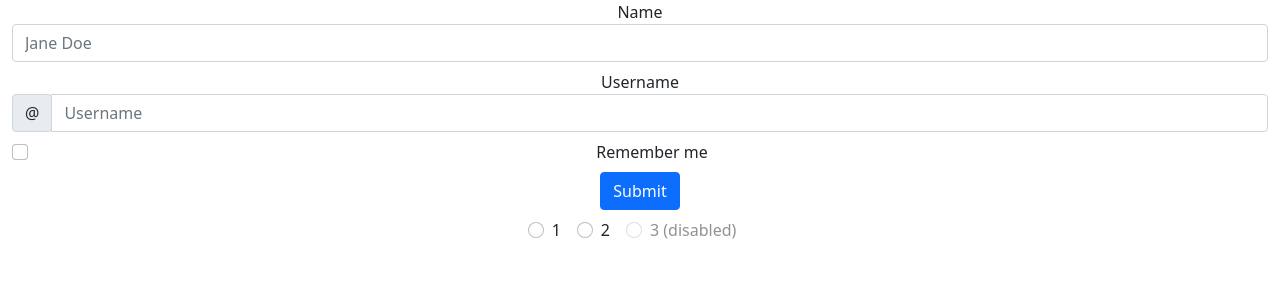
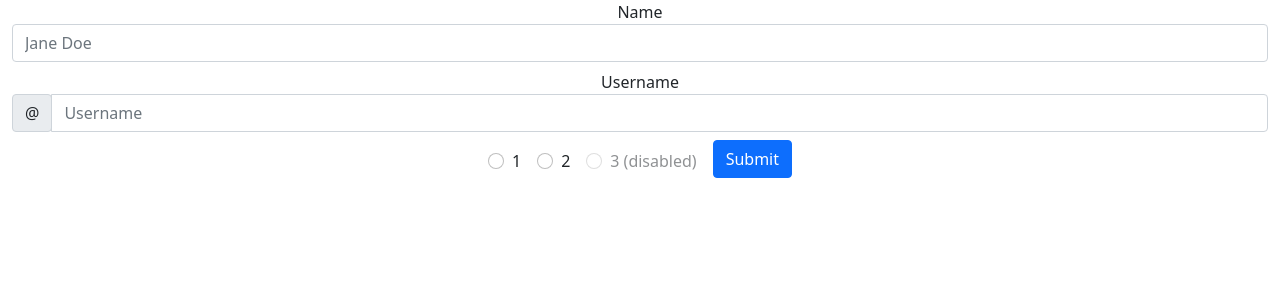
Before and after one commit to norwinx1/form, a React (Create React App) app: page / in a window 1280 px wide. Shown: the top 300 px of the page. Built offline with nearby package versions, Linux system fonts and the light colour scheme.

Commit message:
arranged button

```diff
--- a/src/App.js
+++ b/src/App.js
@@ -16,15 +16,6 @@ function App() {
           </div>
           <input type ="text" class ="form-control" id="inlineFormInputGroupUsername2" placeholder="Username"/>
           </div>
-
-          <div class ="form-check mb-2 mr-sm-2">
-          <input class ="form-check-input" type ="checkbox" id="inlineFormCheck"/>
-          <label class ="form-check-label" for="inlineFormCheck">
-          Remember me
-          </label>
-          </div>
-
-          <button type ="submit" class ="btn btn-primary mb-2">Submit</button>
         </form>
 
         <div class="form-check form-check-inline">
@@ -39,6 +30,7 @@ function App() {
           <input class="form-check-input" type="radio" name="inlineRadioOptions" id="inlineRadio3" value="option3" disabled />
           <label class="form-check-label" for="inlineRadio3">3 (disabled)</label>
         </div>
+        <button type ="submit" class ="btn btn-primary mb-2">Submit</button>
       </div>
     </div>
   );
```
